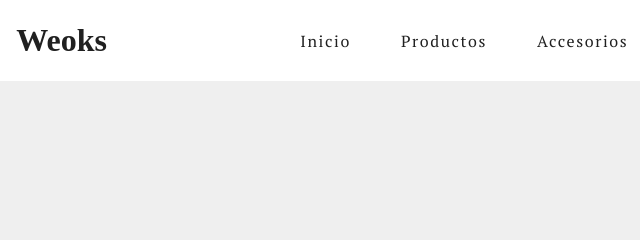
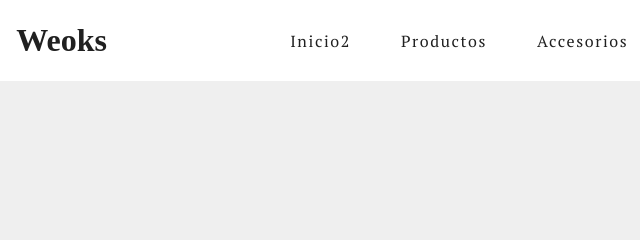
Before and after one commit to SEBAS1432/Practica2, a plain HTML site: page index.html in a window 1280 px wide. Shown: the top 240 px of the page, 35-675 px from the left. Drawn offline with Linux system fonts and the light colour scheme; some packages are replaced by stand-ins of ours; a script that the page names is missing; a web font is replaced by a local one.

Commit message:
ramas hechas

```diff
--- a/index.html
+++ b/index.html
@@ -20,7 +20,7 @@
         <a href="index.html" class="logo">Weoks</a>
         <div class="hamburger" onclick="toggleMenu()">☰</div>
         <ul class="opciones" id="opciones">
-            <li><a href="index.html">Inicio</a></li>
+            <li><a href="index.html">Inicio2</a></li>
             <li><a href="productos/productos.html">Productos</a></li>
             <li><a href="productos/accesorios.html">Accesorios</a></li>
             <li><a href="#">Ofertas</a></li>
```
